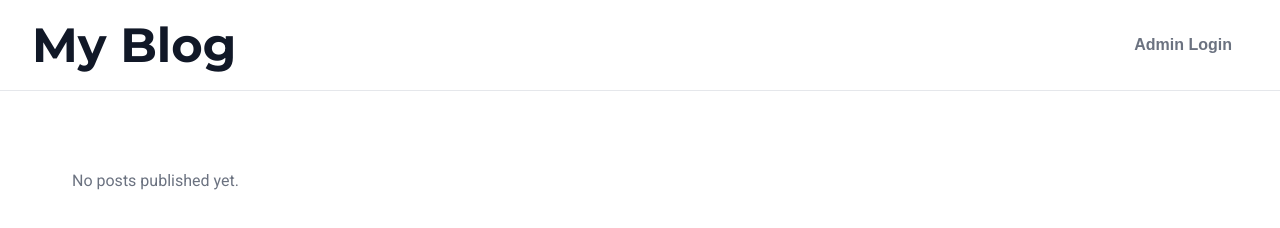
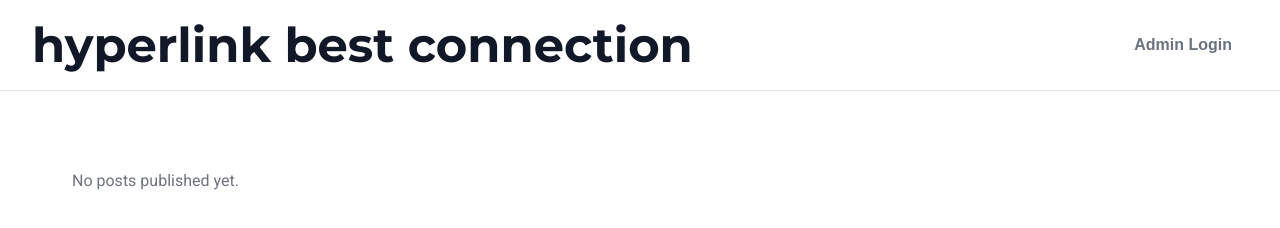
Before and after one commit to hyperlink40/wispy-sunset, a website: page index.html in a window 1280 px wide. Drawn offline with Linux system fonts and the light colour scheme.

Commit message:
Update index.html

```diff
--- a/index.html
+++ b/index.html
@@ -3,7 +3,7 @@
   <head>
     <meta charset="UTF-8" />
     <meta name="viewport" content="width=device-width, initial-scale=1" />
-    <title>Modern Blog with Admin Dashboard</title>
+    <title>hyperlink best Connection</title>
     <style>
       @import url("https://fonts.googleapis.com/css2?family=Montserrat:wght@600;700&family=Roboto&display=swap");
       * {
@@ -396,7 +396,7 @@
   </head>
   <body>
     <header>
-      <h1>My Blog</h1>
+      <h1>hyperlink best connection</h1>
       <button id="toggleAdminBtn" aria-label="Toggle admin login/logout">
         Admin Login
       </button>
```
